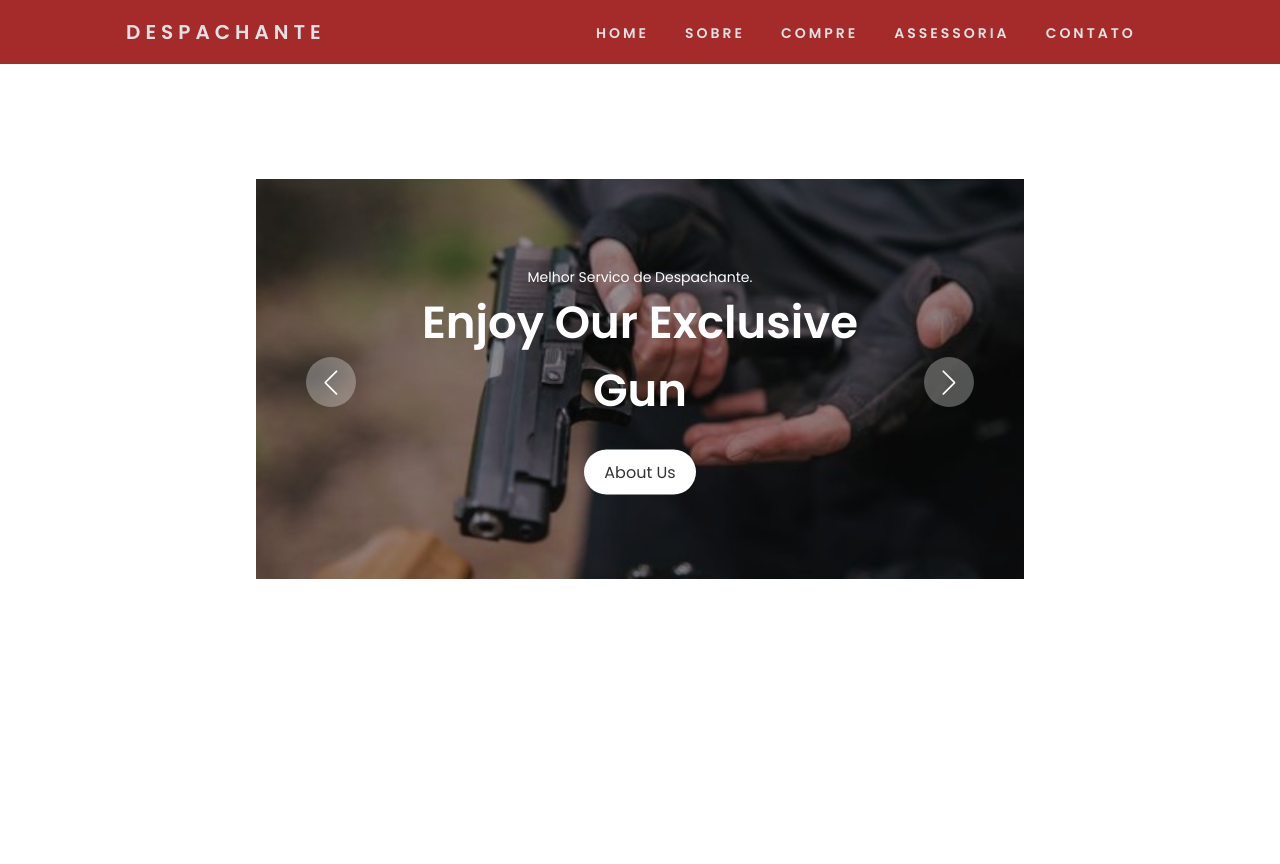
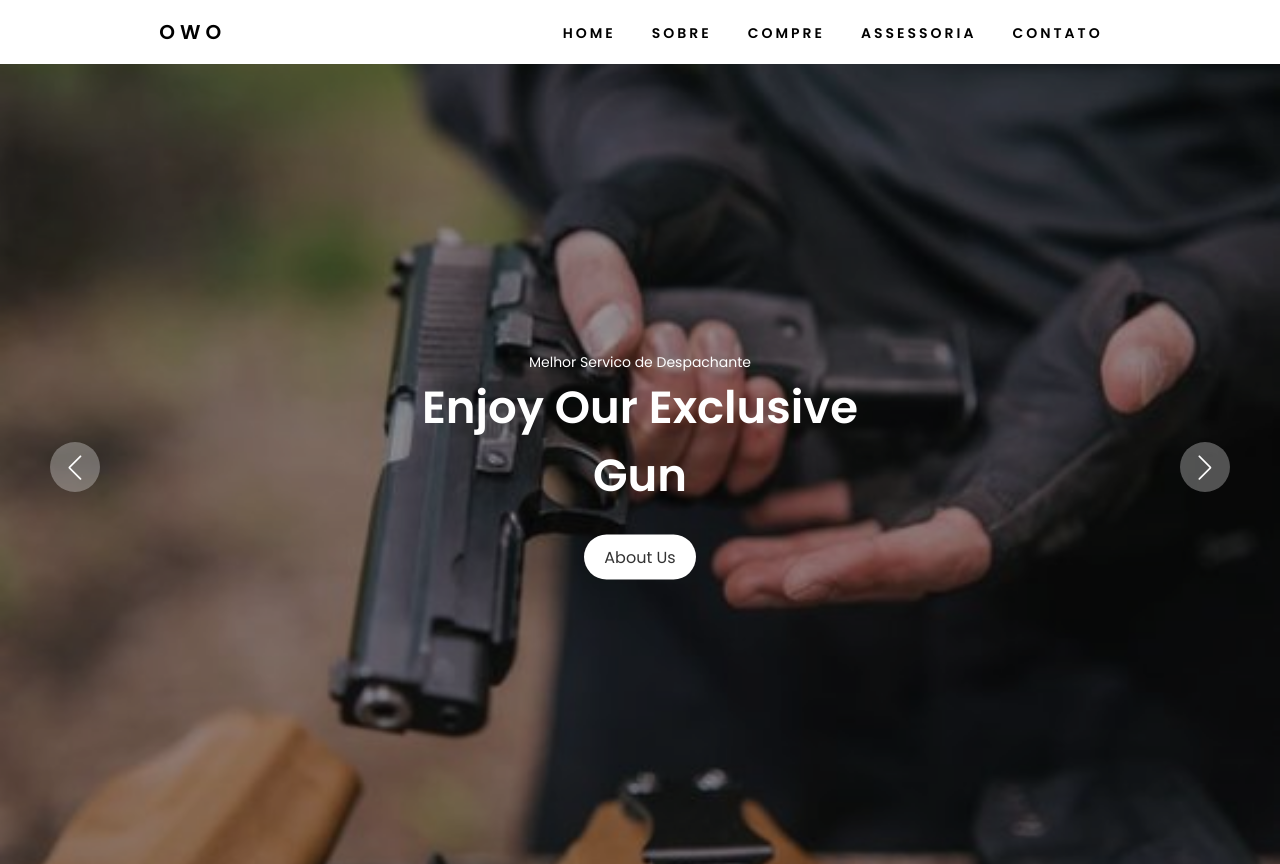
Before and after one commit to vitouz/despachante, a plain HTML site: page despachante_with_sliderImage/index.html in a window 1280 px wide. Before the commit the page ends 800 px from the top, so only its background shows below. Drawn offline with Linux system fonts and the light colour scheme.

Commit message:
atualizacao

```diff
--- a/despachante_with_sliderImage/css/navbar.css
+++ b/despachante_with_sliderImage/css/navbar.css
@@ -11,12 +11,12 @@
     justify-content: space-around;
     align-items: center;
     min-height: 8vh;
-    background-color: brown;
+    background-color: white;
     font-family: 'Poppins', sans-serif;
 }
 
 .logo {
-    color: rgb(226, 226, 226);
+    color: black;
     text-transform: uppercase;
     letter-spacing: 5px;
     font-size: 20px;
@@ -29,11 +29,17 @@
 }
 
 .menu a{
-    color: rgb(226, 226, 226);
+    color: black;
     text-decoration: none;
     letter-spacing: 3px;
     font-weight: bold;
     font-size: 14px;
+}
+
+.menu a:hover{
+    font-size: 15px;
+    font-weight: bold;
+    transition: 0.3s ease;
 }
 
 .menu li{
@@ -48,7 +54,7 @@
 .burger div{
     width: 25px;
     height: 3px;
-    background-color: rgb(226, 226, 226);
+    background-color: black;
     margin: 5px;
     transition: all 0.3s ease;
 }
@@ -70,13 +76,14 @@
         right: 0px;
         height: 92vh;
         top: 8vh;
-        background-color: brown;
+        background-color: white;
         display: flex;
         flex-direction: column;
         align-items: center;
         width: 40%;
         transform: translateX(100%);
         transition: transform 0.5s ease-in;
+        z-index: 99;
     }
     .menu li {
         opacity: 0;
--- a/despachante_with_sliderImage/css/style.css
+++ b/despachante_with_sliderImage/css/style.css
@@ -8,9 +8,8 @@
   font-family: "Poppins", sans-serif;
 }
 .main {
-  margin-top: 9%;
-  height: 50vh;
-  width: 60%;
+  height: 100vh;
+  width: 100%;
 }
 .wrapper,
 .slide {
@@ -103,8 +102,7 @@ a.button:hover {
 
 @media screen and (max-width: 768px) {
   .main {
-
-    margin: 0px;
+    margin-bottom: 30vh;
   }
 
   .nav-btn {
--- a/despachante_with_sliderImage/index.html
+++ b/despachante_with_sliderImage/index.html
@@ -19,7 +19,7 @@
 
     <nav class="navbar">
       <div class="logo">
-          <h4>DESPACHANTE</h4>
+          <h4>OWO</h4>
       </div>
       <ul class="menu">
           <li><a href="#">HOME</a></li>
@@ -42,7 +42,7 @@
         <div class="slide swiper-slide">
           <img src="images/img 1.jpg" alt="" class="image" />
           <div class="image-data">
-            <span class="text">Melhor Servico de Despachante.</span>
+            <span class="text">Melhor Servico de <span>Despachante</span></span>
             <h2>
               Enjoy Our Exclusive <br />
               Gun
```
